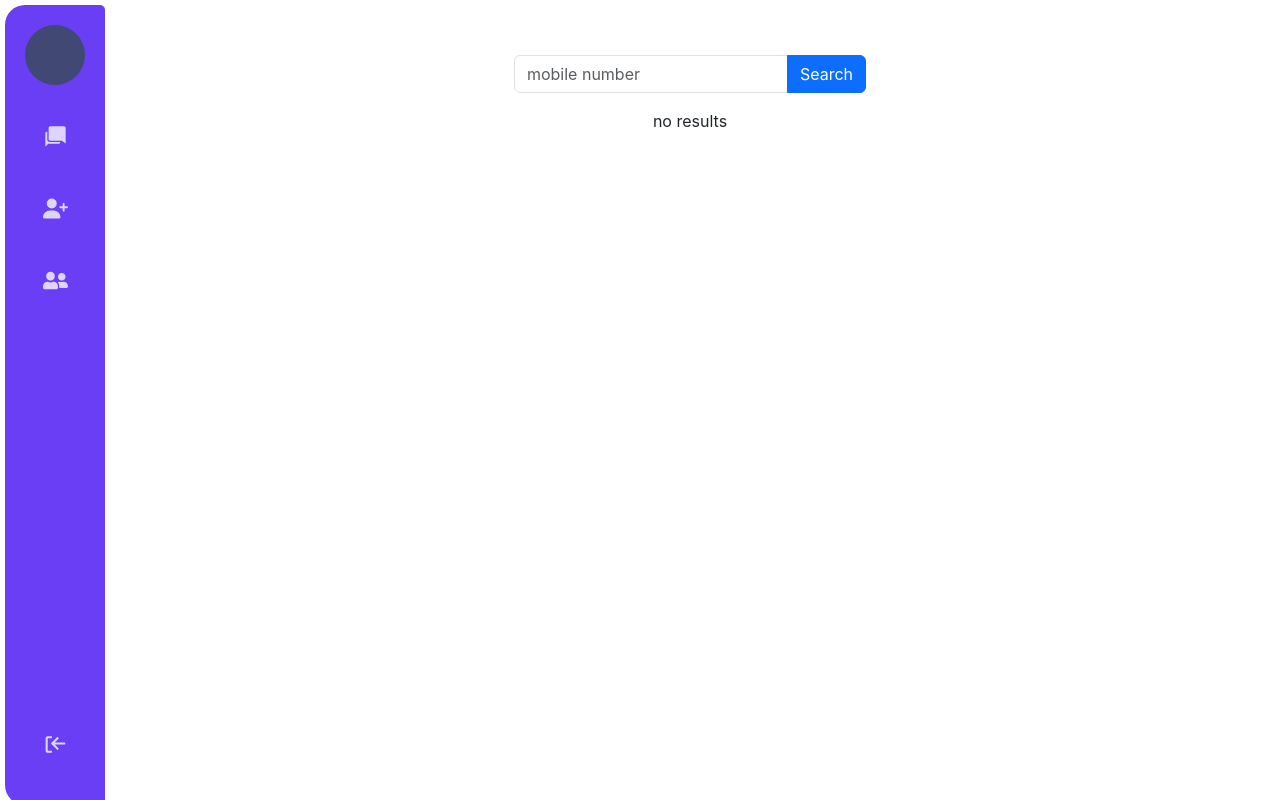
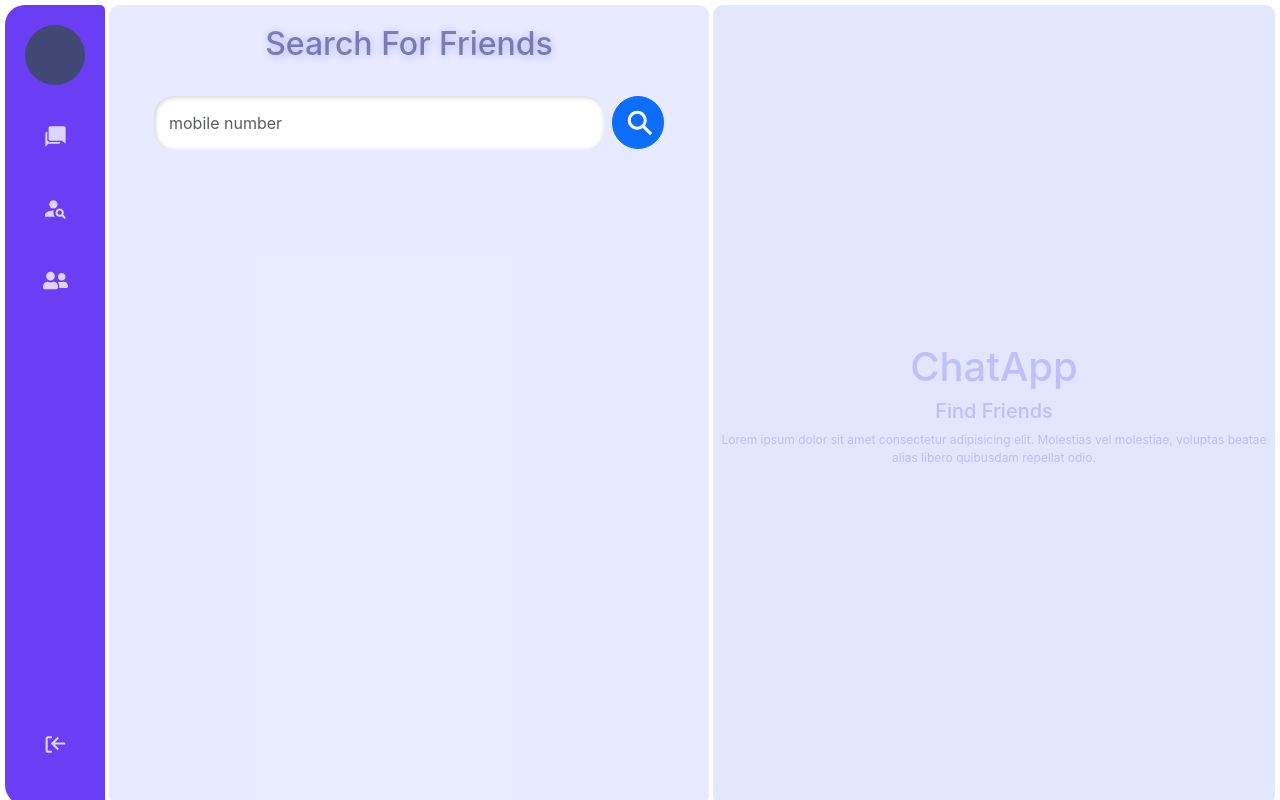
Before and after one commit to RAHEEMUDHEEN-MA/chat-app, a React (Create React App) app in the folder frontend/: page /home/search in a window 1280 px wide. Built offline with nearby package versions, Linux system fonts and the light colour scheme.

Commit message:
search  ui fixes

```diff
--- a/frontend/src/Router.jsx
+++ b/frontend/src/Router.jsx
@@ -14,6 +14,7 @@
 import JoinRandomChat from "./components/JoinRandomChat";
 import RandomChat from "./components/RandomChat";
 import ChatlistBanner from "./components/ChatlistBanner";
+import SearchBanner from "./components/SearchBanner";
 
 const Router = () => {
   const [userdata, setuserdata] = useState([]);
@@ -111,6 +112,7 @@
               <>
                 <Home userdata={userdata} />
                 <AddFriend userdata={userdata} />
+                <SearchBanner/>
               </>
             }
           />
--- a/frontend/src/assets/styles/AddFriend.css
+++ b/frontend/src/assets/styles/AddFriend.css
@@ -1,28 +1,88 @@
-.addfriend_container{
-    display: flex;
-    flex-direction: column;
-    align-items: center;
-    height: 100vh;
-    width: 100%;
-    /* background-color: antiquewhite; */
-    padding: 50px;
+.addfriend_container {
+  display: flex;
+  flex-direction: column;
+  align-items: center;
+  height: 100vh;
+  width: 75%;
+  min-width: 600px;
+  background-color: #d8dcff93;
+  margin: 0px 4px;
+  padding: 20px 0px;
+  border-radius: 10px;
+}
+.searchHeader {
+  color: rgba(78, 78, 140, 0.671);
+  text-shadow: 1px 1px 10px rgba(43, 46, 247, 0.303);
+}
+.searchBar {
+
+  width: 85%;
+  display: flex;
+  gap: 8px;
+  margin-top: 25px;
+}
+.searchBar input {
+  padding: 15px;
+  border-radius: 20px;
+  border: none;
+  box-shadow: inset 1px 1px 5px rgba(128, 128, 128, 0.396);
+}
+.searchBar button {
+  height: 53px;
+  width: 52px;
+  border-radius: 50px;
 
 }
-.userTile{
-    background-color: rgba(0, 0, 0, 0.093);
-    padding: 30px 60px;
-    border-radius: 15px;
+.userTile {
+  margin: 50px;
+  background-color: rgba(255, 255, 255, 0.795);
+  color: rgb(88, 87, 128);
+  padding: 30px 50px;
+  border-radius: 15px;
+  box-shadow: 1px 2px 5px rgba(128, 128, 128, 0.396);
+}
+.primaryContainer {
+  display: flex;
+  gap: 10px;
+  align-items: center;
+  border-bottom: 1px solid rgba(128, 128, 128, 0.307);
+}
+.userdp {
+  background-color: #5d36dbd5;
+  display: flex;
+  justify-content: center;
+  align-items: center;
+  height: 60px;
+  width: 60px;
+  color: white;
+  border-radius: 50px;
+  margin-top: -20px;
+  border: 1px gray;
+  box-shadow: 1px 1px 20px rgba(109, 108, 108, 0.338);
 }
 
-.userdp{
-    /* display: flex; */
+.usermeta {
+  display: flex;
+  flex-direction: row;
+  justify-content: space-between;
+  padding-bottom: 10px;
+  margin-bottom: 10px;
+  color: gray;
+  text-align: left;
+}
+.btnContainer{
+    padding-top: 10px ;
+}
+.btnContainer button{
+    background-color: #5c30ede6;
+    border: none;
 
 }
-.userdp h1{
-    background-color: rgb(109, 109, 247);
-    color: white;
-    width: 64px;
-    border-radius: 50%;
-    font-size: 50px;
-    text-align: center;
+
+.noResults{
+    height: 200px;
+    display: flex;
+    align-items: center;
+    font-size: 30px;
+    color: rgba(128, 128, 128, 0.711);
 }
--- a/frontend/src/assets/styles/ChatlistBanner.css
+++ b/frontend/src/assets/styles/ChatlistBanner.css
@@ -1,16 +1,44 @@
 .ChatListBAnnerMain{
     display:flex ;
     justify-content: center;
+    flex-direction: column;
     align-items: center;
     width: 100%;
     background-color: #d8dcffb6;
     border-radius: 10px;
     box-sizing: border-box;
+    color: rgba(158, 162, 245, 0.566);
 }
 .ChatListBAnnerMain h1{
-    color: rgba(82, 73, 150, 0.764);
+    color: rgba(158, 162, 245, 0.548);
 }
-.cbmain{
+.ChatListBAnnerMain h5{
+
+}
+.ChatListBAnnerMain p{
+    font-size: 12px;
+    max-width: 600px;
+}
+
+@media screen and (max-width:1200px) {
+    .ChatListBAnnerMain p{
+        display: none;
+    }
+
+}
+/* @media screen and (max-width:900px) {
+    .ChatListBAnnerMain {
+        display: none;
+    }
+
+} */
+/* @media screen and (max-width:1200px) {
+    .ChatListBAnnerMain p{
+        display: none;
+    }
+
+} */
+/* .cbmain{
 display: block;
 overflow: hidden;
 position: relative;
@@ -34,4 +62,4 @@
     width: 200px;
     background-color: rgb(255, 205, 253);
     border-radius: 4px 50px 320px 112px;
-}
+} */
--- a/frontend/src/assets/styles/Login.css
+++ b/frontend/src/assets/styles/Login.css
@@ -22,7 +22,7 @@
   background-color: white;
 }
 .leftBanner {
-  background-color: #673cf4;
+  background-color: hsl(254, 76%, 59%);
   color: white;
   display: flex;
   flex-direction: column;
@@ -51,7 +51,7 @@
   width: 50px;
   height: 4px;
   border-radius: 100px;
-  background-color: #673cf4;
+  background-color: hsl(254, 76%, 59%);
 }
 
 .leftBanner p {
@@ -79,7 +79,8 @@
 }
 
 .login_button {
-  background-color: #673cf4;
+  background-color: hsl(254, 76%, 59%);
+  border: none;
   margin-top: 40px;
   box-shadow: 1px 1px 5px rgb(153, 153, 153),
     -1px -1px 10px rgba(128, 128, 128, 0.474);
@@ -146,7 +147,7 @@
   background-color: white;
 }
 .signupLeftbanner {
-  background-color: #673cf4;
+  background-color: hsl(254, 76%, 59%);
 
   color: white;
   display: flex;
@@ -239,3 +240,12 @@
   }
 
 }
+
+@media only screen and (max-width: 900px) {
+  .login_main_conatainer {
+    height: 100vh;
+
+
+  }
+
+}
--- a/frontend/src/components/AddFriend.jsx
+++ b/frontend/src/components/AddFriend.jsx
@@ -2,35 +2,50 @@
 import "../assets/styles/AddFriend.css";
 import { Form, Button, InputGroup, Modal } from "react-bootstrap";
 import axios from "axios";
+import { IoSearchSharp } from "react-icons/io5";
+import { IoPersonAdd } from "react-icons/io5";
+import { FaSlack, FaUser } from "react-icons/fa";
+import { PropagateLoader } from "react-spinners";
 
 const AddFriend = ({ userdata }) => {
   const [searchInput, setSearchInput] = useState("");
   const [searchResult, setsearchResult] = useState();
   const [showtile, setShowtile] = useState(false);
   const [recieverID, setRecieverID] = useState();
-  const [senderID, setsenderID] = useState();
+  const [senderID, setsenderID] = useState(userdata._id);
+  const [resultStatus, setResultStatus] = useState("");
+  const [smShow, setSmShow] = useState(false);
+  const [loading, setLoading] = useState(false);
+  const [alreadyFriend, setAlreadyFriend] = useState(false);
+
   console.log("recieverID  :", recieverID);
   console.log("senderID :", senderID);
-
-  const [smShow, setSmShow] = useState(false);
-
   console.log("user who search : ", userdata);
-
   console.log(searchInput);
 
   const searchUser = async () => {
+    setLoading(true);
+    setSearchInput("");
+    setResultStatus("");
     // e.preventDefault();
     try {
       const response = await axios.get(
         `http://localhost:7070/chatapp/search/${searchInput}`
       );
+      setTimeout(() => {
+        setLoading(false);
+        setsearchResult(response.data);
+        setShowtile(true);
+        setRecieverID(response.data._id);
+        console.log("search result::", searchResult);
+      }, 500);
       // console.log(response.data)
-      setsearchResult(response.data);
-      setShowtile(!showtile);
-      setRecieverID(searchResult._id);
-      console.log("search result", searchResult);
     } catch (error) {
       console.log(error);
+      setTimeout(() => {
+        setResultStatus("No Results Found !");
+        setLoading(false);
+      }, 600);
     }
   };
 
@@ -50,16 +65,17 @@
           }
         );
         console.log(response);
-        setSmShow(!smShow)
+        setSmShow(!smShow);
       }
     } catch (error) {
-      console.log("error in send reques",error)
+      console.log("error in send reques", error);
     }
   };
 
   return (
     <div className="addfriend_container">
-      <Modal variant="secondary"
+      <Modal
+        variant="secondary"
         size="sm"
         show={smShow}
         onHide={() => setSmShow(false)}
@@ -67,12 +83,14 @@
       >
         <Modal.Header closeButton>
           <Modal.Title id="example-modal-sizes-title-sm">
-          Request Sended to {!searchResult?"":searchResult.name}
+            Request Sended to {!searchResult ? "" : searchResult.name}
           </Modal.Title>
         </Modal.Header>
         <Modal.Body>You will become friend when Accepted</Modal.Body>
       </Modal>
-
+      <div className="searchHeader">
+        <h2>Search For Friends</h2>
+      </div>
 
       <div className="searchBar">
         <InputGroup onSubmit={searchUser} className="mb-3">
@@ -84,36 +102,50 @@
             }}
             onChange={(e) => {
               setSearchInput(e.target.value);
+              setResultStatus("");
+              setShowtile(false);
             }}
           />
-          <Button onClick={searchUser} variant="primary">
-            Search
-          </Button>
         </InputGroup>
+        <Button onClick={searchUser} variant="primary">
+          <IoSearchSharp size={30} />
+        </Button>
       </div>
+      {/* ---------------------------------------------------- */}
 
+      {loading ? <PropagateLoader /> : <div></div>}
       {showtile ? (
         <div className="userTile">
-          <div className="user">
+          <div className="primaryContainer">
             <div className="userdp">
-              <h1>{searchResult.name.charAt(0)}</h1>
+              <FaUser size={30} />
             </div>
-            <div className="usermeta">
-              <div>
+            <div>
+              <div className="px-1 text-lg-start">
                 <h4>{searchResult.name}</h4>
               </div>
-              <div>
-                <p>{searchResult.mobile}</p>
-                <p>{searchResult._id}</p>
+              <div className="usermeta">
+                <p>@{searchResult.mobile}</p>
+                <p className="px-3">
+                  {searchResult.connections.length} friends
+                </p>
               </div>
             </div>
           </div>
-          <div className="btnContainer">
-            <Button onClick={sendRequest}>send Request</Button>
-          </div>
+          <div></div>
+
+          {senderID != recieverID ? (
+            <div className="btnContainer">
+              <Button onClick={sendRequest}>
+                Add <IoPersonAdd />{" "}
+              </Button>
+            </div>
+          ) : (
+            <>self</>
+          )}
         </div>
       ) : (
-        <span>no results</span>
+        <div className="noResults">{resultStatus}</div>
       )}
     </div>
   );
--- a/frontend/src/components/ChatlistBanner.jsx
+++ b/frontend/src/components/ChatlistBanner.jsx
@@ -5,12 +5,9 @@
 const ChatlistBanner = () => {
   return (
     <div className='ChatListBAnnerMain'>
-      <h1>ChatX</h1>
-      {/* <div className='cbmain'>
-        <div className='cb1'></div>
-        <div className='cb2'></div>
-        <div className='cb3'></div>
-      </div> */}
+      <h1>ChatApp</h1>
+     <h5> For Chat</h5>
+     <p >Lorem ipsum dolor sit amet consectetur adipisicing elit. Molestias vel molestiae, voluptas beatae alias libero perspiciatis laboriosam quos doloremque veniam aperiam sint aliquid sapiente in id ab quibusdam repellat odio.</p>
     </div>
   )
 }
--- /dev/null
+++ b/frontend/src/components/SearchBanner.jsx
@@ -0,0 +1,17 @@
+import React from "react";
+import "../assets/styles/ChatlistBanner.css";
+
+const SearchBanner = () => {
+  return (
+    <div className="ChatListBAnnerMain">
+      <h1>ChatApp</h1>
+      <h5> Find Friends</h5>
+      <p>
+        Lorem ipsum dolor sit amet consectetur adipisicing elit. Molestias vel
+        molestiae, voluptas beatae alias libero quibusdam repellat odio.
+      </p>
+    </div>
+  );
+};
+
+export default SearchBanner;
--- a/frontend/src/components/SideNavBar.jsx
+++ b/frontend/src/components/SideNavBar.jsx
@@ -53,7 +53,7 @@
           </NavLink>
 
           <NavLink className="linkss" to="/home/search" activeClassName="activeLink">
-            <FaUserPlus className="navIcons" />
+            <MdPersonSearch className="navIcons" />
           </NavLink>
 
           <NavLink className="linkss" to="/home/requests" activeClassName="activeLink">
```
Also changed, not shown: frontend/src/assets/styles/Chat.css (+47 -50 lines), frontend/src/assets/styles/ChatList.css (+16 -27 lines).
